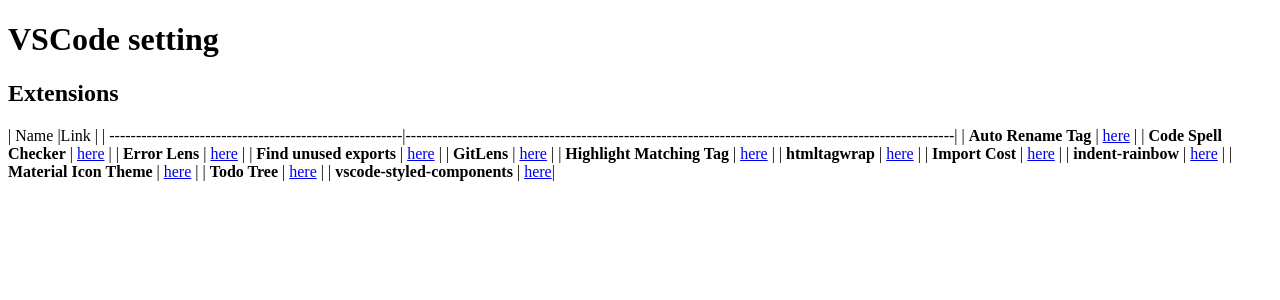
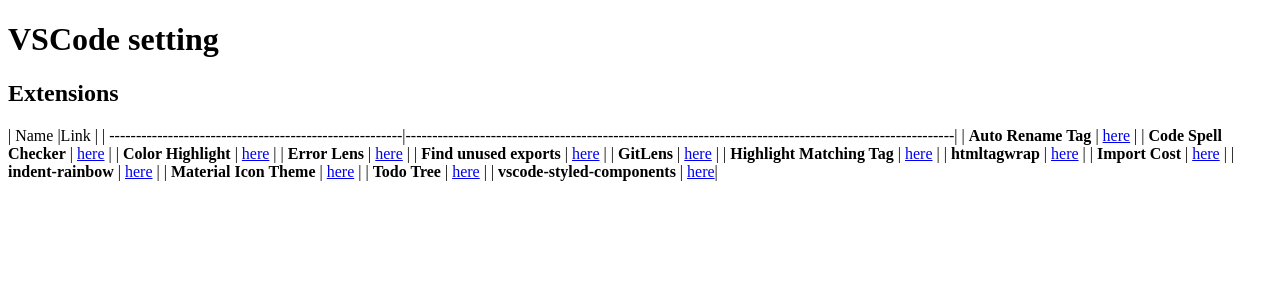
Before and after one commit to fe-dudu/fe-dudu-nextra, a Next.js app: page /archive/vscode in a window 1280 px wide. Shown: the top 300 px of the page. Built offline with nearby package versions, Linux system fonts and the light colour scheme.

Commit message:
Update: vscode extensions

```diff
--- a/pages/archive/vscode.mdx
+++ b/pages/archive/vscode.mdx
@@ -5,6 +5,7 @@
 | -------------------------------------------------------|-------------------------------------------------------------------------------------------------------|
 | **Auto Rename Tag**                                    | [here](https://marketplace.visualstudio.com/items?itemName=formulahendry.auto-rename-tag)             |
 | **Code Spell Checker**                                 | [here](https://marketplace.visualstudio.com/items?itemName=streetsidesoftware.code-spell-checker)     |
+| **Color Highlight**                                    | [here](https://marketplace.visualstudio.com/items?itemName=naumovs.color-highlight)                   |
 | **Error Lens**                                         | [here](https://marketplace.visualstudio.com/items?itemName=usernamehw.errorlens)                      |
 | **Find unused exports**                                | [here](https://marketplace.visualstudio.com/items?itemName=iulian-radu-at.find-unused-exports)        |
 | **GitLens**                                            | [here](https://marketplace.visualstudio.com/items?itemName=eamodio.gitlens)                           |
```
